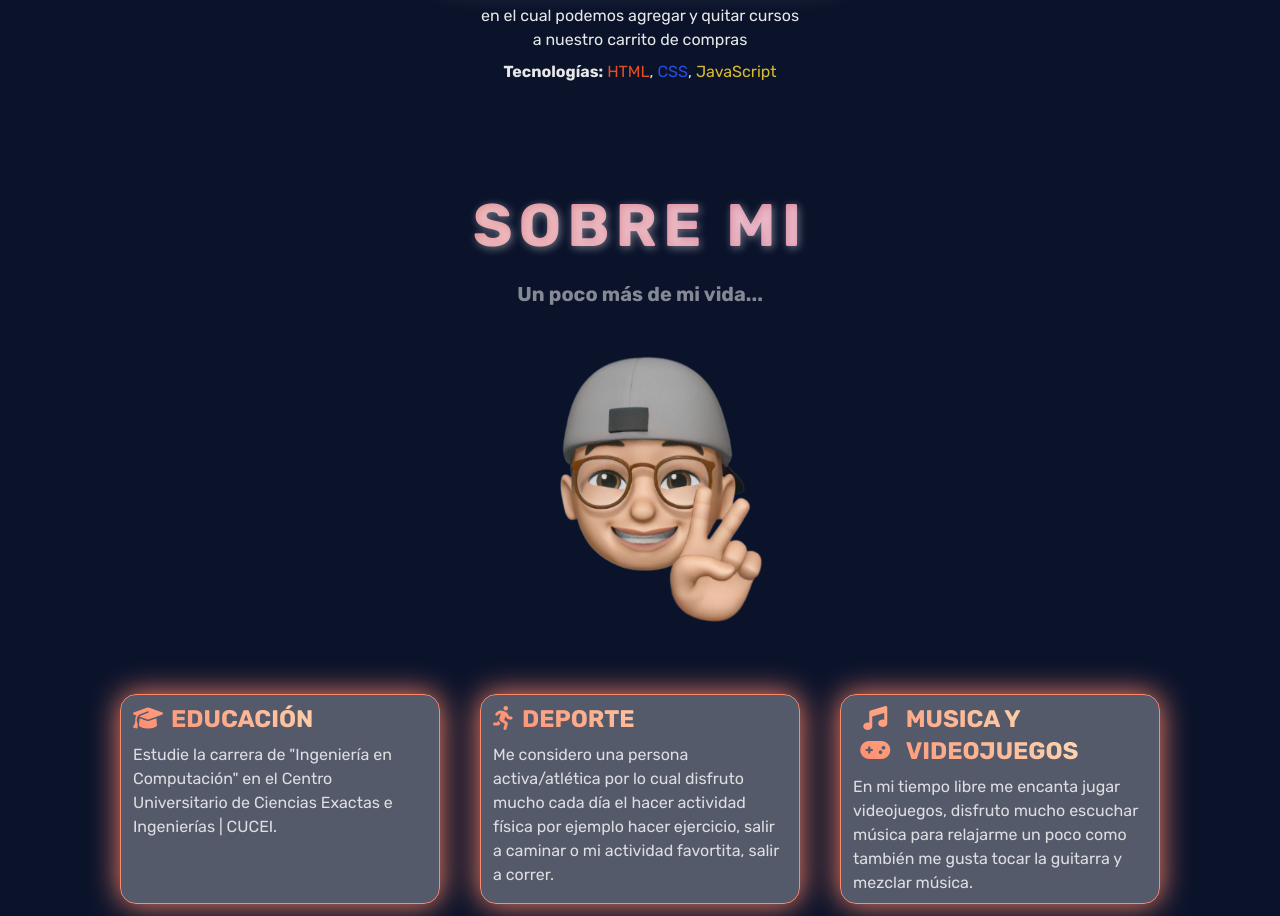
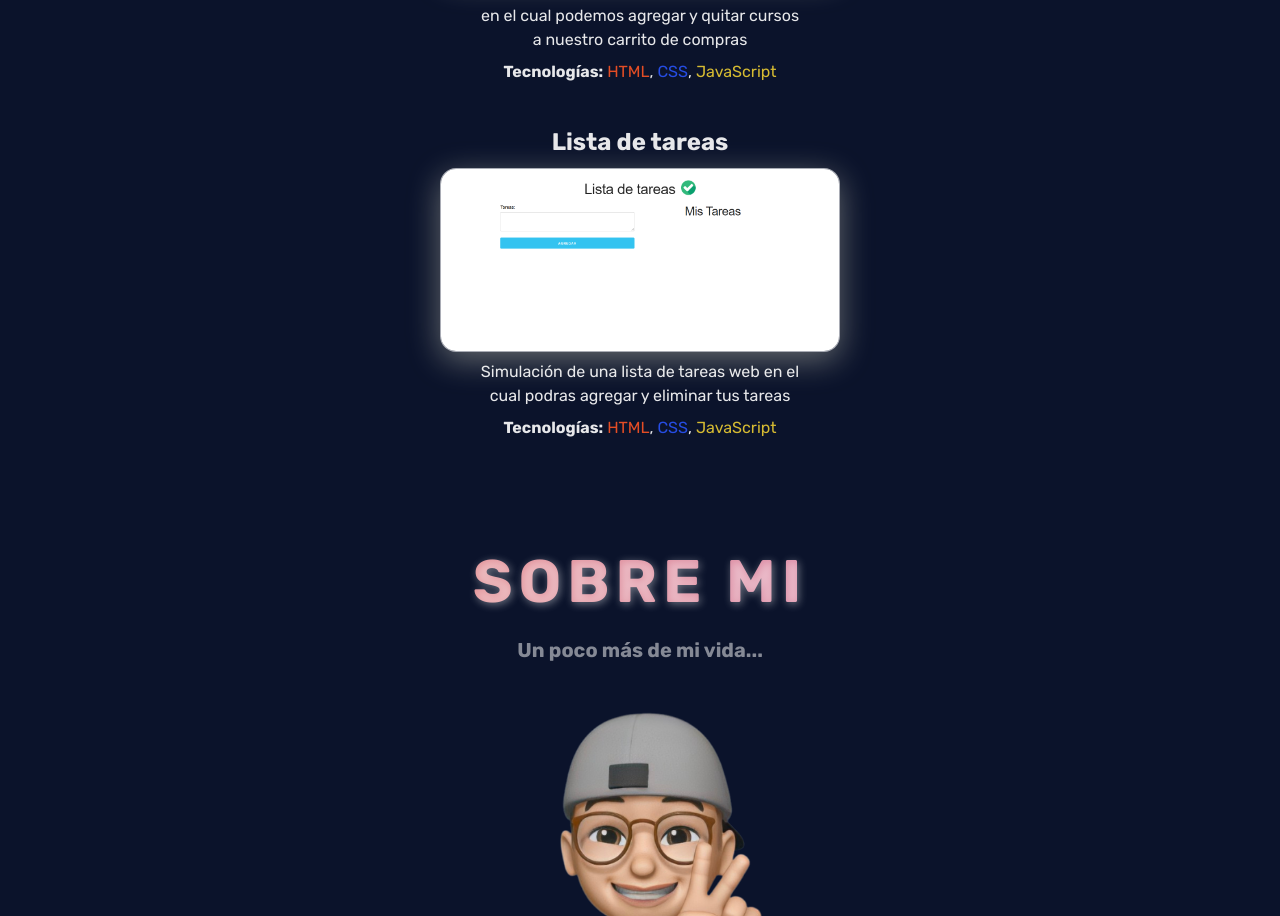
Before and after one commit to andremartingarcialopez/portafolio-web, a React (Create React App) app: page / in a window 1280 px wide. Shown: the part 3088-4004 px from the top of the page. Built offline with nearby package versions, Linux system fonts and the light colour scheme; a web font is replaced by a local one.

Commit message:
agregando un nuevo proyecto

```diff
--- a/src/components/Proyectos.jsx
+++ b/src/components/Proyectos.jsx
@@ -28,8 +28,15 @@ const Proyectos = () => {
                         </a>
                         <p className='w-[20rem] text-center pt-2 text-white/90 '>Simulación de una tienda web de cursos en el cual podemos agregar y quitar cursos a nuestro carrito de compras</p>
                         <p className='w-[20rem] text-center pt-2 text-white/90 '> <span className='font-bold'>Tecnologías:</span> <span className='text-[#E44D25]'>HTML</span>, <span className='text-[#264de4]'>CSS</span>, <span className='text-[#d6bb32]'>JavaScript</span></p>
+                    </div>
 
-
+                    <div className='flex flex-col justify-center items-center '>
+                        <h4 className='font-bold text-[1.5rem] p-2 text-white/90'>Lista de tareas</h4>
+                        <a href="https://shopy-car.netlify.app/" target="_blank">
+                            <img className='glass-object rounded-2xl an w-[20rem] lg:w-[23rem] xl:w-[25rem] hover:animate-pulse' width="100px" height="100px" src="img/check-list.webp" alt="imagen-happyPet-web" />
+                        </a>
+                        <p className='w-[20rem] text-center pt-2 text-white/90 '>Simulación de una lista de tareas web en el cual podras agregar y eliminar tus tareas</p>
+                        <p className='w-[20rem] text-center pt-2 text-white/90 '> <span className='font-bold'>Tecnologías:</span> <span className='text-[#E44D25]'>HTML</span>, <span className='text-[#264de4]'>CSS</span>, <span className='text-[#d6bb32]'>JavaScript</span></p>
                     </div>
 
                 </div>
```
Also changed, not shown: public/img/check-list.png (added), public/img/check-list.webp (added).
